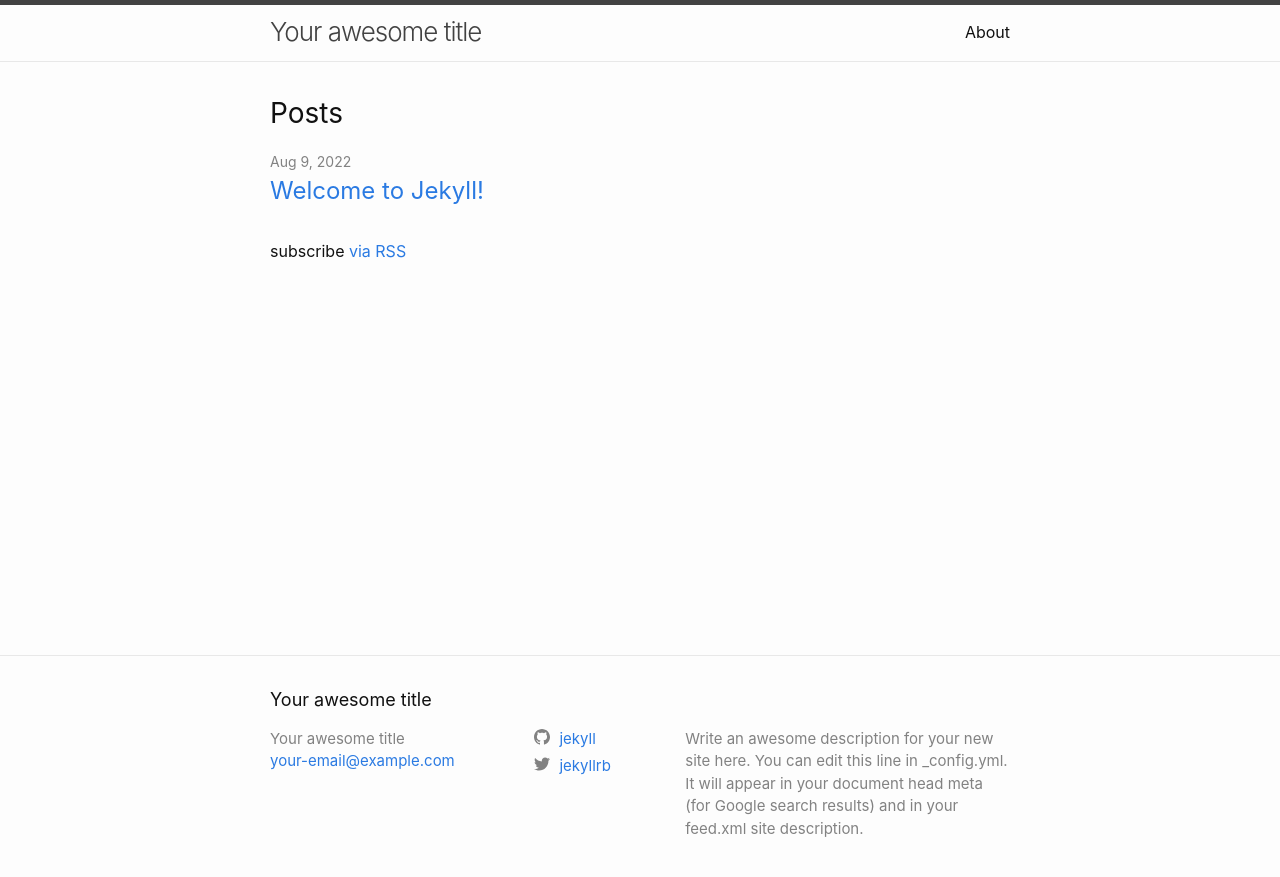
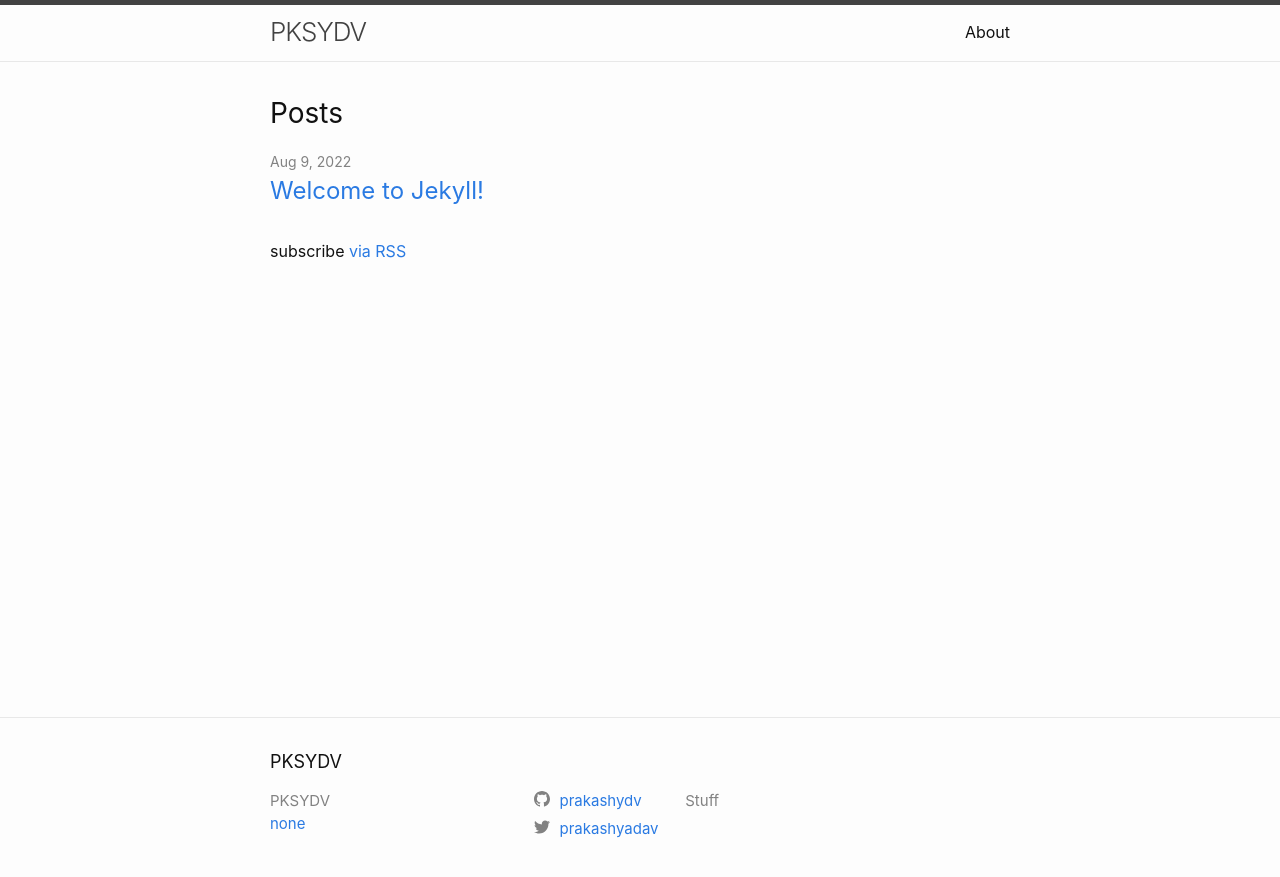
Before and after one commit to prakashydv/prakashydv.github.io, a Jekyll site: the page built from index.markdown, in a window 1280 px wide. Shown: the top 877 px of the page. Built offline with Jekyll 4.4.1, drawn with Linux system fonts in a browser that asks for light colours.

Commit message:
[gh-pages] configure _config.yml

```diff
--- a/_config.yml
+++ b/_config.yml
@@ -18,16 +18,14 @@
 # You can create any custom variable you would like, and they will be accessible
 # in the templates via {{ site.myvariable }}.
 
-title: Your awesome title
-email: your-email@example.com
+title: PKSYDV
+email: none
 description: >- # this means to ignore newlines until "baseurl:"
-  Write an awesome description for your new site here. You can edit this
-  line in _config.yml. It will appear in your document head meta (for
-  Google search results) and in your feed.xml site description.
-baseurl: "" # the subpath of your site, e.g. /blog
-url: "" # the base hostname & protocol for your site, e.g. http://example.com
-twitter_username: jekyllrb
-github_username:  jekyll
+  Stuff
+baseurl: "/_site" # the subpath of your site, e.g. /blog
+url: "https://prakashydv.github.io" # the base hostname & protocol for your site, e.g. http://example.com
+twitter_username: prakashyadav
+github_username:  prakashydv
 
 # Build settings
 theme: minima
```
